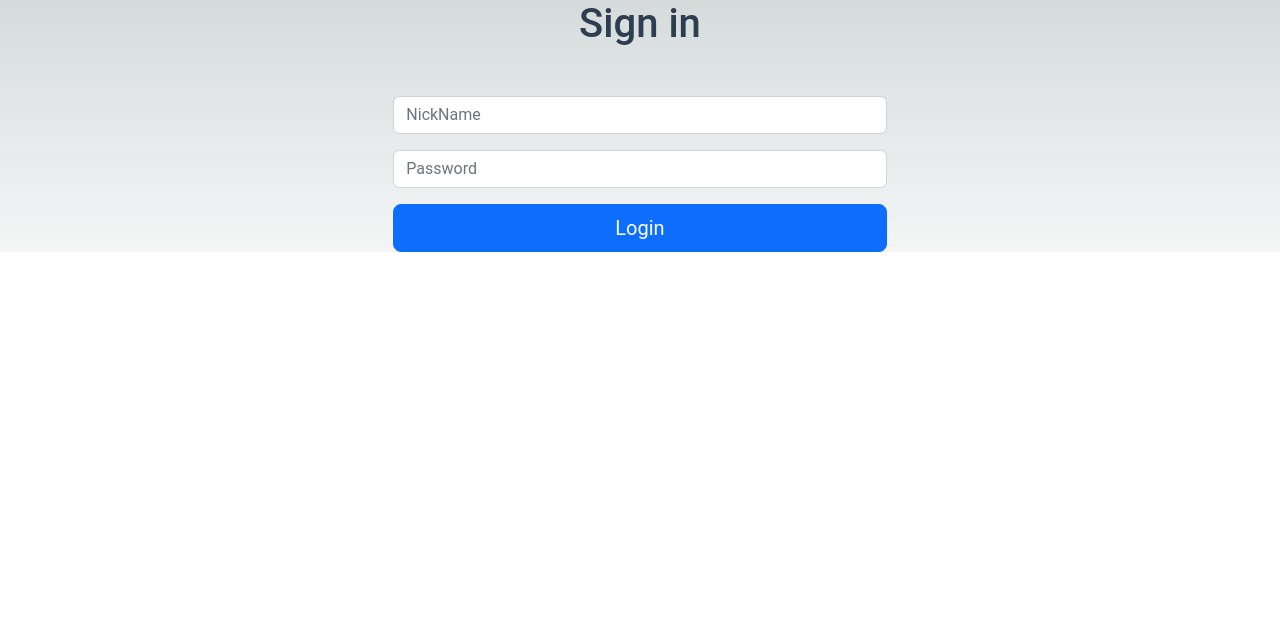
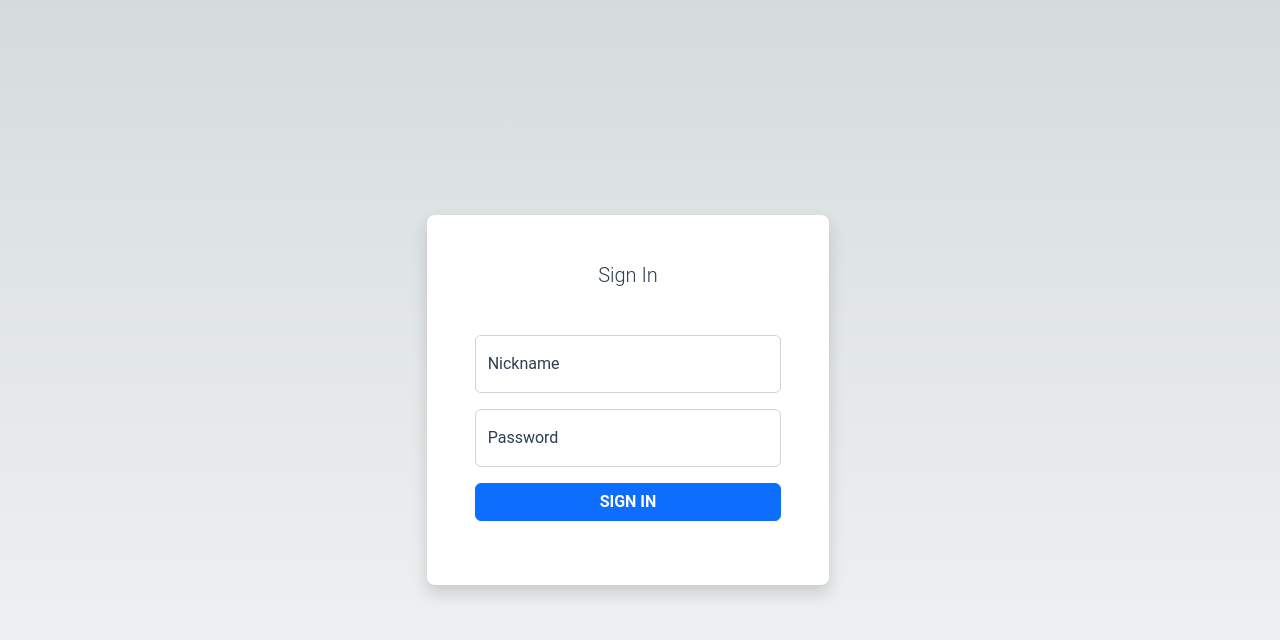
Before and after one commit to FranGarciaLopez/quizer, a Vue app in the folder backoffice/: page /login in a window 1280 px wide. Shown: the top 640 px of the page. Built offline with nearby package versions, Linux system fonts and the light colour scheme.

Commit message:
styles from the web that i forgive to upload last time 😌

```diff
--- a/backoffice/src/views/Pages/Auth/LoginView.vue
+++ b/backoffice/src/views/Pages/Auth/LoginView.vue
@@ -1,27 +1,34 @@
 <template>
-  <div class="content">
-    <h1>Sign in</h1>
-    <form class="m-5" @submit.prevent="login">
-      <div>
-          <div class="mb-3 form-group">
-            <input class="form-control d-inline-block col-md-5" required v-model="nickname" type="text" placeholder="NickName"/>
-<!--             <label for="inputEmail" class="form-label">Nick Name</label> -->
+  <div class="pr-4 content d-flex flex-column min-vh-100 justify-content-center">
+    <div class="row">
+      <div class="col-sm-9 col-md-7 col-lg-4 mx-auto">
+        <div class="card border-0 shadow rounded-3 my-5">
+          <div class="card-body p-4 p-sm-5">
+            <h5 class="card-title text-center mb-5 fw-light fs-5">Sign In</h5>
+            <form @submit.prevent="login">
+              <div class="form-floating mb-3">
+                <input class="form-control" id="floatingInput" required v-model="nickname" type="text" placeholder="Nickname"/>
+                <label for="floatingInput">Nickname</label>
+              </div>
+              <div class="form-floating mb-3">
+                <input class="form-control" required v-model="password" id="floatingPassword" type="password" placeholder="Password" autocomplete="false"/>
+                <label for="floatingPassword">Password</label>
+              </div>
+
+              <div class="d-grid">
+                <button class="btn btn-primary btn-login text-uppercase fw-bold mb-3" type="submit">
+                  Sign in
+                </button>
+              </div>
+              <div v-if="this.error === true" class="alert alert-danger text-center mb-5 fw-light fs-5">
+                {{error_msg}}
+                <button type="button" class="btn-close" data-bs-dismiss="alert" aria-label="Close"></button>
+              </div>
+            </form>
           </div>
-
-          <div class="mb-3 form-group">
-            <!-- <label for="inputPassword" class="form-group-prepend form-label control-label">Password</label> -->
-            <input class="form-control d-inline-block col-md-5" required v-model="password" type="password" placeholder="Password" autocomplete="false"/>
-          </div>
-
-          <div v-if="error == true" class="alert alert-danger">
-            {{error_msg}}
-          </div>
-
-          <div class="box-footer">
-            <button type="submit" class="d-inline-block col-md-5 btn btn-primary btn-lg btn-block">Login</button>
-          </div>
+        </div>
       </div>
-    </form>
+    </div>
   </div>
 </template>
 
--- a/backoffice/src/views/Pages/Paths/pathDetailView.vue
+++ b/backoffice/src/views/Pages/Paths/pathDetailView.vue
@@ -21,19 +21,19 @@
                                             <form @submit.prevent="save">
 
                                                 <div class="form-group mb-3">
-                                                    <translatable-input class="form-control" required ref="nameField" :text="path.name" labelText="Name" />
+                                                    <translatable-input class="formName form-control" required ref="nameField" :text="path.name" labelText="Name" />
                                                 </div>
                                                 <div class="form-group mb-3">
-                                                    <translatable-input class="form-control" ref="descField" :text="path.desc" labelText="Description"/>
+                                                    <translatable-input class="formDesc form-control" required ref="descField" :text="path.desc" labelText="Description"/>
                                                 </div>
 
                                                 <div class="buttons">
                                                     <router-link :to="{name:'pathsView'}">
-                                                        <button type="submit" class="btn btn-secondary btn-login text-uppercase fw-bold mr-1">
+                                                        <button type="submit" class="btn btn-secondary btn-cancel text-uppercase fw-bold mr-1">
                                                             Cancel
                                                         </button>
                                                     </router-link>
-                                                    <button type="submit" class="btn btn-primary btn-login text-uppercase fw-bold">Save</button>
+                                                    <button type="submit" class="btn btn-primary btn-save text-uppercase fw-bold">Save</button>
                                                 </div>
                                             </form>
                                         </div>
--- a/backoffice/src/views/Pages/Questions/questionsDetailView.vue
+++ b/backoffice/src/views/Pages/Questions/questionsDetailView.vue
@@ -1,9 +1,17 @@
 <template>
     <div class="main_content">
-        <Breadcrumb/>
         <Sidebar>
             <template v-slot:body>
                 <div class="content">
+                    <div v-if="loggedIn">
+                        <div class="bg-light">
+                            <Breadcrumb />
+                        </div>
+                        <div class="pr-4 content d-flex flex-column min-vh-99 justify-content-center">
+                            <div class="row">
+                                <div class="col-sm-12 col-md-7 col-lg-10 mx-auto">
+                                    <div class="card border-0 shadow rounded-3 my-5">
+                                        <div class="card-body p-4 p-sm-12">
                                             <h1 v-if="$route.params.question_id === 'new'">
                                                 Add new question
                                             </h1>
@@ -11,14 +19,27 @@
                                                 Edit question {{$route.params.question_id}}
                                             </h1>
                                             <form @submit.prevent="save">
-                        <div>
-                            <label class="form-label">Question:
-                            </label><translatable-input class="form-control" :text="this.question.text"/>
-                            <br>
-                            <label class="form-label">Answers: </label>
-                            <result-input class="form-control" :answers="this.question.answers"/>
+                                                <div class="form-group mb-4">
+                                                    <translatable-input class="form-control mb-4" required ref="questionTextField" :text="this.question.text" labelText="Question Text"/>
+                                                    <result-input class="form-control" ref="questionAnswersField" :answers="this.question.answers"/>
+                                                </div>
+                                                <div class="buttons">
+                                                    <router-link :to="{ name: 'questionsView' }">
+                                                        <button type="submit" class=" btn btn-secondary btn-login text-uppercase fw-bold mr-1">
+                                                            Cancel
+                                                        </button>
+                                                    </router-link>
+                                                    <button type="submit" class="btn btn-primary btn-login text-uppercase fw-bold">
+                                                        Save
+                                                    </button>
                                                 </div>
                                             </form>
+                                        </div>
+                                    </div>
+                                </div>
+                            </div>
+                        </div>
+                    </div>
                 </div>
             </template>
         </Sidebar>
--- a/backoffice/src/views/Pages/Tests/testsDetailView.vue
+++ b/backoffice/src/views/Pages/Tests/testsDetailView.vue
@@ -1,32 +1,49 @@
 <template>
     <div class="main_content">
-        <Breadcrumb/>
         <Sidebar>
             <template v-slot:body>
                     <div class="content">
                         <div v-if="loggedIn">
-                        <h1 v-if="$route.params.test_id === 'new'">
-                            Add new path
-                        </h1>
-                        <h1 v-else>
-                            Edit tests {{this.$route.params.test_id}}
-                        </h1>
+                            <div class="bg-light">
+                                <Breadcrumb />
+                            </div>
+                            <div class="pr-4 content d-flex flex-column min-vh-99 justify-content-center">
+                                <div class="row">
+                                    <div class="col-sm-9 col-md-7 col-lg-6 mx-auto">
+                                        <div class="card border-0 shadow rounded-3 my-5">
+                                            <div class="card-body p-4 p-sm-10">
+                                            <h5 v-if="$route.params.test_id === 'new'">
+                                                Add new test
+                                            </h5>
+                                            <h5 v-else>
+                                                Edit tests {{ this.$route.params.test_id }}
+                                            </h5>
                                             <form @submit.prevent="save">
-                            <div class="form-group mb-3">
-                                <label class="form-label">Name: </label>
-                                <translatable-input class="form-control" ref="nameField" :text="test.name"/>
+                                                <div class="form-group mb-4">
+                                                    <translatable-input class="form-control" required ref="nameField" :text="test.name" labelText="Name"/>
                                                 </div>
-
-                            <div class="form-group">
-                                <label class="form-label" name="description">Description: </label>
-                                <translatable-input class="form-control" ref="descField" :text="test.desc"/>
+                                                <div class="form-group mb-4">
+                                                    <translatable-input class="form-control" required ref="descField" :text="test.desc" labelText="Description"/>
+                                                </div>
+                                                <div class="form-group mb-4">
+                                                    <translatable-input class="form-control" required ref="conclusionField" :text="test.conclusion" labelText="Conclusion"/>
                                                 </div>
                                                 <div class="buttons">
-                                <router-link :to="{name: 'testsDetailView', params: { path_id: this.$route.params.path_id, test_id: this.$route.params.test_id }}"><button type="submit" class="btn btn-danger col-form-label col-md-6">Cancel</button></router-link>
-                                <span><button type="submit" class="btn btn-primary col-md-6">Save</button></span>
+                                                    <router-link :to="{ name: 'testsView' }">
+                                                        <button type="submit" class=" btn btn-secondary btn-cancel text-uppercase fw-bold mr-1">
+                                                            Cancel
+                                                        </button>
+                                                    </router-link>
+                                                    <button type="submit" class="btn btn-primary btn-save text-uppercase fw-bold">
+                                                        Save
+                                                    </button>
                                                 </div>
                                             </form>
-
+                                        </div>
+                                    </div>
+                                </div>
+                            </div>
+                        </div>
                     </div>
                 </div>
             </template>
```
Lines whose indentation alone changed are shown as unchanged.
